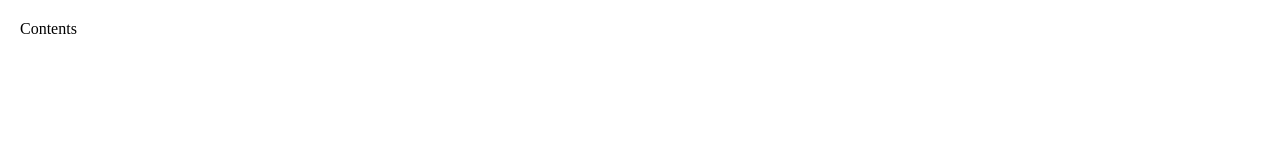
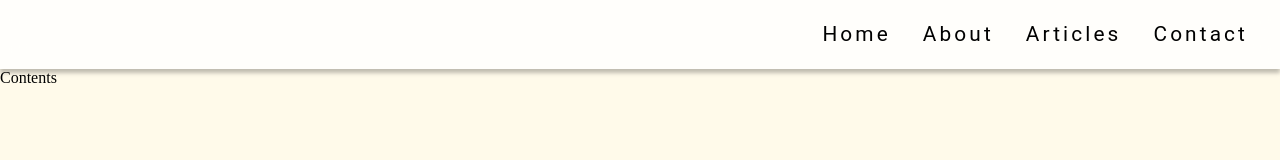
Before and after one commit to Trojan-Cat/CreditRepairAngel, a Gatsby site: page / in a window 1280 px wide. Built offline with nearby package versions, Linux system fonts and the light colour scheme; Gatsby itself is replaced by a stand-in of ours.

Commit message:
Menu created

```diff
--- a/src/components/Menu.jsx
+++ b/src/components/Menu.jsx
@@ -1,12 +1,44 @@
 import React from "react";
 import { Link } from "gatsby";
-import styled from "styled-compoents";
+import styled from "styled-components";
+
+//Basic Menu component that sits at the top of every page when displayed on
+//desktop
+
+const MenuFrame = styled.div`
+  display: flex;
+  justify-content: flex-end;
+  padding: 1rem;
+  background: rgba(255, 255, 255, 0.8);
+  box-shadow: 0px 4px 4px rgba(0, 0, 0, 0.25);
+  backdrop-filter: blur(15px);
+  border-radius: 0px;
+`;
+
+const LinkStyled = styled(props => <Link {...props} />)`
+  font-family: Roboto;
+  font-style: normal;
+  font-weight: normal;
+  font-size: 1.3em;
+  line-height: 1em;
+  letter-spacing: 0.15em;
+  color: #000000;
+  padding: 0.5rem 1rem;
+  text-decoration: none;
+
+  :hover {
+    color: blue;
+  }
+`;
 
 const Menu = props => {
   return (
-    <div>
-      <div>Menu options</div>
-    </div>
+    <MenuFrame>
+      <LinkStyled to="/">Home</LinkStyled>
+      <LinkStyled to="/about">About</LinkStyled>
+      <LinkStyled to="/articles">Articles</LinkStyled>
+      <LinkStyled to="/Contact">Contact</LinkStyled>
+    </MenuFrame>
   );
 };
 
--- a/src/layout/index.css
+++ b/src/layout/index.css
@@ -19,8 +19,9 @@ body {
 }
 
 .layout-container {
+  background-color: #fffaea;
   min-height: 100vh;
   min-width: 100vw;
   display: flex;
-  padding: 20px;
+  flex-direction: column;
 }
--- a/src/layout/index.jsx
+++ b/src/layout/index.jsx
@@ -1,6 +1,7 @@
 import React from "react";
 import { Helmet } from "react-helmet";
 import config from "../../data/SiteConfig";
+import Menu from "../components/Menu";
 import "./index.css";
 
 export default class MainLayout extends React.Component {
@@ -12,6 +13,7 @@ export default class MainLayout extends React.Component {
           <meta name="description" content={config.siteDescription} />
           <html lang="en" />
         </Helmet>
+        <Menu />
         {children}
       </div>
     );
```
